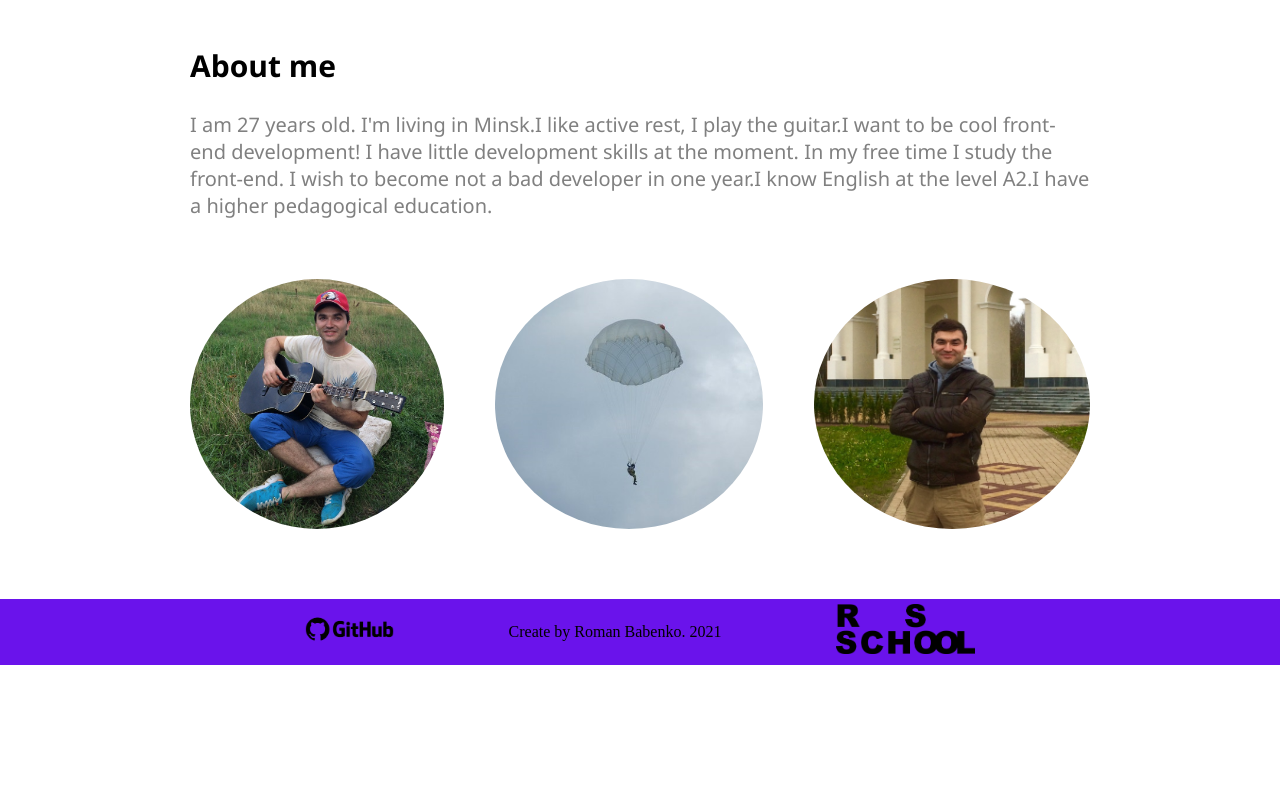
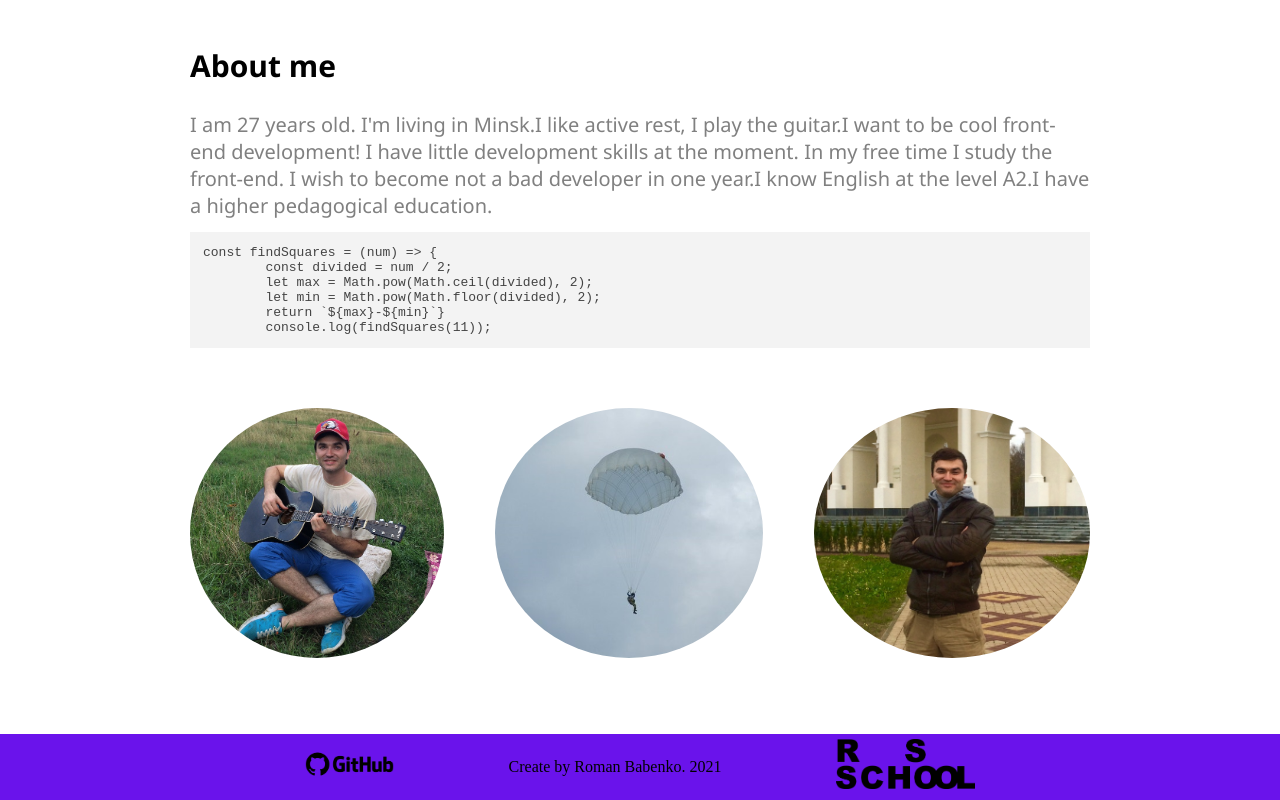
Before and after one commit to Roman-93/rsschool-cv, a plain HTML site: page index.html in a window 1280 px wide. Shown: the part 1620-2420 px from the top of the page. Before the commit the page ends 2285 px from the top, so only its background shows below. Drawn offline with nearby package versions, Linux system fonts and the light colour scheme.

Commit message:
refactor: add sample code

```diff
--- a/index.html
+++ b/index.html
@@ -7,6 +7,9 @@
   <meta name="viewport" content="width=device-width, initial-scale=1.0">
   <title>My page</title>
   <link rel="stylesheet" href="./style.css">
+  <link rel="stylesheet" href="//cdnjs.cloudflare.com/ajax/libs/highlight.js/9.15.9/styles/default.min.css">
+  <script src="//cdnjs.cloudflare.com/ajax/libs/highlight.js/9.15.9/highlight.min.js"></script>
+  <script>hljs.initHighlightingOnLoad()</script>
 </head>
 
 <body>
@@ -67,10 +70,16 @@
           development! I have little development skills at the moment. In my free time I study the front-end. I wish to
           become not a bad developer in one year.I know English at the level A2.I have a higher pedagogical education.
         </p>
+        <pre><code class="html">const findSquares = (num) => {
+        const divided = num / 2;
+        let max = Math.pow(Math.ceil(divided), 2);
+        let min = Math.pow(Math.floor(divided), 2);
+        return `${max}-${min}`}
+        console.log(findSquares(11));</code></pre>
         <div class="flex-center">
-          <img class="photo" src="img/guitar.jpg" alt="my photo" />
-          <img class="photo" src="img/parachute.jpg" alt="my photo" />
-          <img class="photo" src="img/me.JPEG" alt="my photo" />
+         <a href="https://roman-93.github.io/human-readable-number/"><img class="photo" src="img/guitar.jpg" alt="my photo" /></a>
+         <a href="https://roman-93.github.io/Project/"><img class="photo" src="img/parachute.jpg" alt="my photo" /></a>
+         <a href=""><img class="photo" src="img/me.JPEG" alt="my photo" /></a>
         </div>
       </div>
     </section>
```
